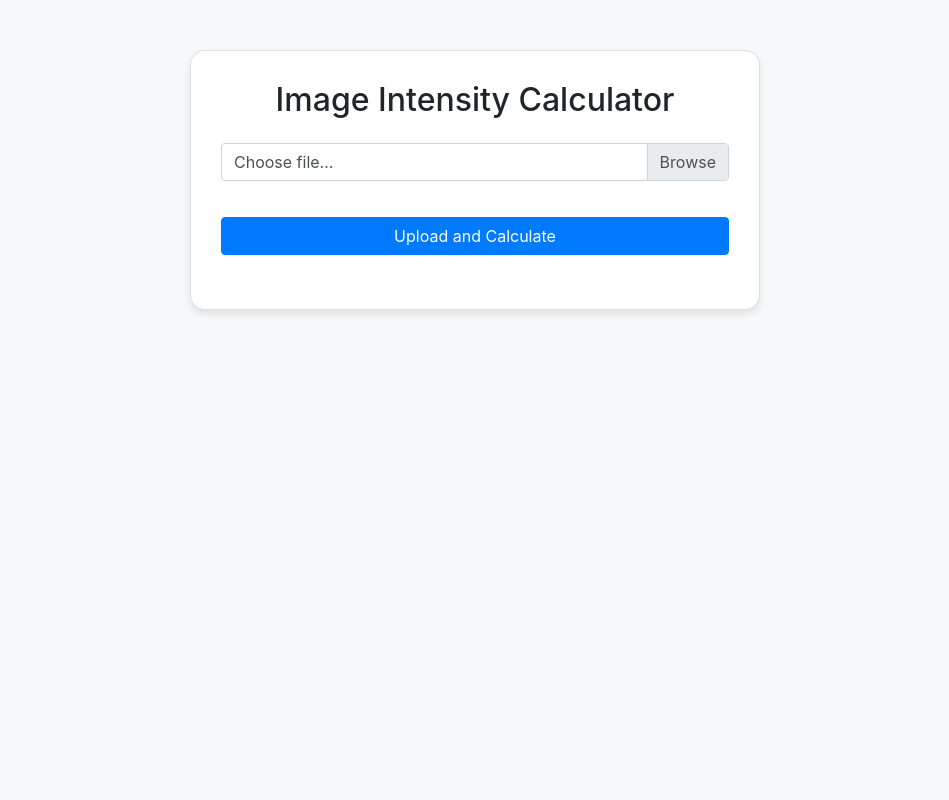
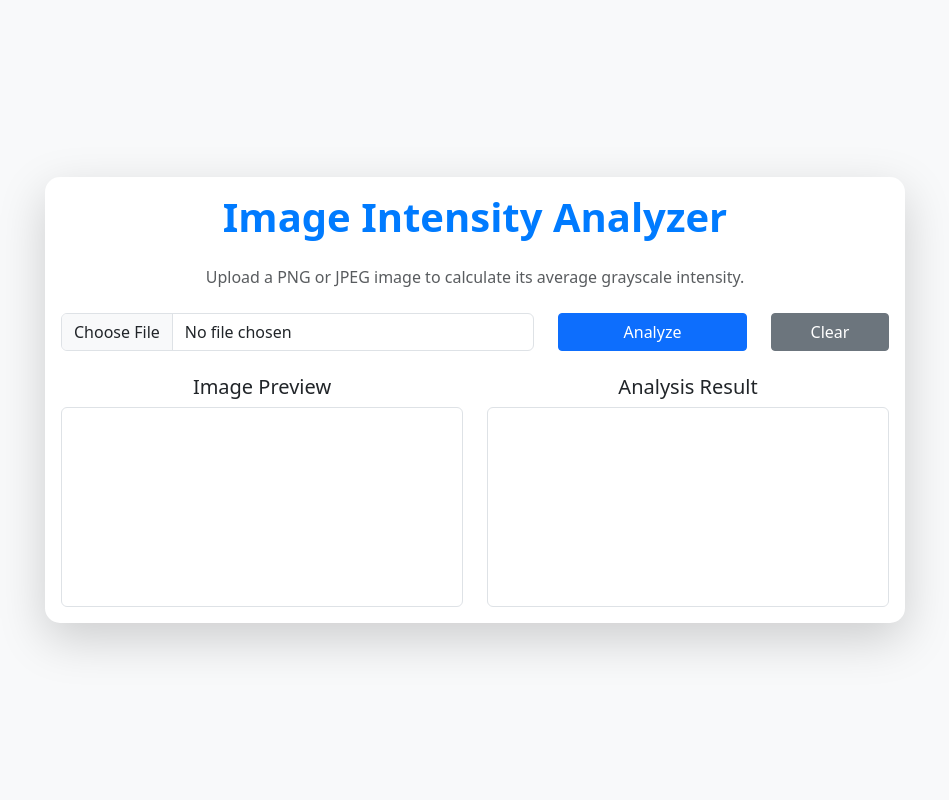
Before and after one commit to hornpondbrook/image.intensity.service, a Flask app: page / in a window 1280 px wide. Shown: the whole page, without its empty margins (165-1114 px from the left). Run offline with Flask 3, Linux system fonts and the light colour scheme; some libraries are stand-ins or nearby versions.

Commit message:
feat: Improve web interface UI and fix frontend issues
- Refactored UI layout in index.html for better organization.
- Implemented client-side file type validation.
- Enhanced error display with dismissible alerts.
- Removed progress bar, relying on button spinner for feedback.
- Adjusted button and input field sizing for consistent appearance.
- Updated README.md to reflect new features and UI changes.

```diff
--- a/src/app.py
+++ b/src/app.py
@@ -40,7 +40,7 @@ def setup_logging(app):
 
 def create_app():
     """Create and configure the Flask application."""
-    app = Flask(__name__, template_folder='../templates')
+    app = Flask(__name__, template_folder='../templates', static_folder='../static', static_url_path='/static')
 
     # --- Configuration ---
     # Load configuration from environment variable (e.g., 'development', 'production')
--- /dev/null
+++ b/static/css/style.css
@@ -0,0 +1,73 @@
+body {
+    background-color: #f8f9fa;
+    display: flex;
+    justify-content: center;
+    align-items: center;
+    min-height: 100vh;
+    margin: 0;
+}
+
+.container {
+    max-width: 900px; /* Increased width */
+    padding: 20px;
+}
+
+.card {
+    border-radius: 15px;
+    overflow: hidden;
+}
+
+.card-title {
+    color: #007bff;
+    font-weight: bold;
+}
+
+#preview-container {
+    text-align: center;
+    /* Removed margin-bottom: 20px; as it's now in a grid row */
+}
+
+#result {
+    /* Added styling to match preview-container */
+    text-align: center;
+    padding: 10px;
+    border: 1px solid #dee2e6;
+    border-radius: 8px;
+    min-height: 200px;
+    overflow-y: auto; /* Add scroll for long results */
+}
+
+#preview-image {
+    max-width: 100%;
+    height: auto;
+    border-radius: 8px;
+    box-shadow: 0 4px 8px rgba(0, 0, 0, 0.1);
+}
+
+.progress {
+    height: 25px;
+    border-radius: 5px;
+}
+
+.alert {
+    border-radius: 8px;
+}
+
+.alert-danger {
+    background-color: #f8d7da;
+    color: #721c24;
+    border-color: #f5c6cb;
+}
+
+.alert-success {
+    background-color: #d4edda;
+    color: #155724;
+    border-color: #c3e6cb;
+}
+
+.btn-match-input {
+    padding: .375rem .75rem; /* Matches default form-control padding */
+    font-size: 1rem; /* Matches default form-control font-size */
+    line-height: 1.5; /* Matches default form-control line-height */
+    border-radius: .25rem; /* Matches default form-control border-radius */
+}
--- /dev/null
+++ b/static/js/main.js
@@ -0,0 +1,120 @@
+document.addEventListener('DOMContentLoaded', () => {
+    const imageInput = document.getElementById('image-input');
+    const previewContainer = document.getElementById('preview-container');
+    const resultDiv = document.getElementById('result');
+    const spinner = document.querySelector('.spinner-border');
+    const uploadForm = document.getElementById('upload-form');
+    const analyzeButton = document.getElementById('analyze-button');
+    const clearButton = document.getElementById('clear-button');
+
+    imageInput.addEventListener('change', (e) => {
+        const file = e.target.files[0];
+        if (file) {
+            // Client-side file type validation
+            const allowedTypes = ['image/png', 'image/jpeg'];
+            if (!allowedTypes.includes(file.type)) {
+                displayError('Invalid file type. Please upload a PNG or JPEG image.');
+                // Do not clear the input here, let the user see the invalid file selected
+                previewContainer.innerHTML = '';
+                return;
+            }
+
+            const reader = new FileReader();
+            reader.onload = (event) => {
+                previewContainer.innerHTML = `<img src="${event.target.result}" id="preview-image" alt="Image Preview">`;
+            };
+            reader.readAsDataURL(file);
+            resultDiv.innerHTML = '';
+        } else {
+            previewContainer.innerHTML = '';
+        }
+    });
+
+    clearButton.addEventListener('click', () => {
+        uploadForm.reset();
+        previewContainer.innerHTML = '';
+        resultDiv.innerHTML = '';
+        analyzeButton.disabled = false;
+        analyzeButton.innerHTML = '<span class="spinner-border spinner-border-sm" role="status" aria-hidden="true" style="display: none;"></span> Analyze';
+    });
+
+    uploadForm.addEventListener('submit', (e) => {
+        e.preventDefault();
+        console.log('Form submitted.');
+
+        const file = imageInput.files[0];
+        if (!file) {
+            displayError('Please select a file.');
+            console.log('No file selected.');
+            return;
+        }
+
+        console.log('File selected:', file.name, file.type);
+
+        const formData = new FormData();
+        formData.append('image', file);
+        console.log('FormData prepared.');
+
+        spinner.style.display = 'block';
+        analyzeButton.disabled = true;
+        analyzeButton.innerHTML = '<span class="spinner-border spinner-border-sm" role="status" aria-hidden="true"></span> Analyzing...';
+        resultDiv.innerHTML = '';
+
+        const xhr = new XMLHttpRequest();
+        xhr.open('POST', '/intensity', true);
+        console.log('XHR opened.');
+
+        xhr.onload = () => {
+            console.log('XHR onload event fired. Status:', xhr.status);
+            spinner.style.display = 'none';
+            analyzeButton.disabled = false;
+            analyzeButton.innerHTML = '<span class="spinner-border spinner-border-sm" role="status" aria-hidden="true" style="display: none;"></span> Analyze';
+
+            try {
+                const data = JSON.parse(xhr.responseText);
+                console.log('Response data:', data);
+                if (xhr.status >= 200 && xhr.status < 300) {
+                    displayResult(data);
+                } else {
+                    displayError(data.error);
+                }
+            } catch (error) {
+                console.error('Error parsing JSON response:', error);
+                displayError('An unexpected error occurred.');
+            }
+        };
+
+        xhr.onerror = () => {
+            console.error('XHR onerror event fired.');
+            spinner.style.display = 'none';
+            displayError('An error occurred during the upload.');
+        };
+
+        xhr.send(formData);
+        console.log('XHR send called.');
+    });
+
+    function displayResult(data) {
+        resultDiv.innerHTML = `
+            <div class="alert alert-success">
+                <h5 class="alert-heading">Analysis Complete</h5>
+                <hr>
+                <p><strong>Filename:</strong> ${data.filename}</p>
+                <p><strong>Average Intensity:</strong> ${data.average_intensity}</p>
+                <p><strong>Image Dimensions:</strong> ${data.image_size[0]} x ${data.image_size[1]} pixels</p>
+                <p><strong>Total Pixels:</strong> ${data.pixel_count.toLocaleString()}</p>
+                <p><strong>Original Mode:</strong> ${data.original_mode}</p>
+            </div>
+        `;
+    }
+
+    function displayError(message) {
+        console.error('Displaying error:', message);
+        resultDiv.innerHTML = `
+            <div class="alert alert-danger alert-dismissible fade show" role="alert">
+                <strong>Error:</strong> ${message}
+                <button type="button" class="btn-close" data-bs-dismiss="alert" aria-label="Close"></button>
+            </div>
+        `;
+    }
+});
--- a/templates/index.html
+++ b/templates/index.html
@@ -3,125 +3,50 @@
 <head>
     <meta charset="UTF-8">
     <meta name="viewport" content="width=device-width, initial-scale=1.0">
-    <title>Image Intensity Calculator</title>
-    <link rel="stylesheet" href="https://stackpath.bootstrapcdn.com/bootstrap/4.5.2/css/bootstrap.min.css">
-    <style>
-        body {
-            background-color: #f8f9fa;
-        }
-        .container {
-            max-width: 600px;
-            margin-top: 50px;
-        }
-        .card {
-            padding: 30px;
-            border-radius: 15px;
-            box-shadow: 0 4px 8px rgba(0,0,0,0.1);
-        }
-        .spinner-border {
-            display: none;
-        }
-        #preview-container {
-            margin-top: 20px;
-            text-align: center;
-        }
-        #preview-image {
-            max-width: 100%;
-            max-height: 300px;
-            border-radius: 5px;
-            border: 1px solid #ddd;
-        }
-    </style>
+    <title>Image Intensity Analyzer</title>
+    <link href="https://cdn.jsdelivr.net/npm/bootstrap@5.3.0/dist/css/bootstrap.min.css" rel="stylesheet">
+    <link rel="stylesheet" href="/static/css/style.css">
 </head>
 <body>
     <div class="container">
-        <div class="card">
-            <h2 class="text-center mb-4">Image Intensity Calculator</h2>
-            <form id="upload-form">
-                <div class="custom-file mb-3">
-                    <input type="file" class="custom-file-input" id="image-input" name="image" accept="image/png">
-                    <label class="custom-file-label" for="image-input">Choose file...</label>
-                </div>
-                <div id="preview-container"></div>
-                <button type="submit" class="btn btn-primary btn-block mt-3">Upload and Calculate</button>
-            </form>
-            <div class="spinner-border text-primary mt-4" role="status">
-                <span class="sr-only">Loading...</span>
+        <div class="card shadow-lg border-0">
+            <div class="card-body">
+                <h1 class="card-title text-center mb-4">Image Intensity Analyzer</h1>
+                <p class="card-text text-center text-muted mb-4">
+                    Upload a PNG or JPEG image to calculate its average grayscale intensity.
+                </p>
+                <form id="upload-form" novalidate>
+                    <div class="row mb-3 align-items-center">
+                        <div class="col-md-7">
+                            <input type="file" class="form-control" id="image-input" name="image" accept="image/png,image/jpeg" required placeholder="Choose image file">
+                        </div>
+                        <div class="col-md-3">
+                            <button type="submit" class="btn btn-primary btn-lg w-100 btn-match-input" id="analyze-button">
+                                <span class="spinner-border spinner-border-sm" role="status" aria-hidden="true" style="display: none;"></span>
+                                Analyze
+                        </button>
+                        </div>
+                        <div class="col-md-2">
+                            <button type="button" class="btn btn-secondary btn-lg w-100 btn-match-input" id="clear-button">Clear</button>
+                        </div>
+                    </div>
+
+                    <div class="row mt-4">
+                        <div class="col-md-6">
+                            <h5 class="text-center">Image Preview</h5>
+                            <div id="preview-container" class="border p-2 rounded text-center" style="min-height: 200px;"></div>
+                        </div>
+                        <div class="col-md-6">
+                            <h5 class="text-center">Analysis Result</h5>
+                            <div id="result" class="border p-2 rounded" style="min-height: 200px;"></div>
+                        </div>
+                    </div>
+                </form>
             </div>
-            <div id="result" class="mt-4"></div>
         </div>
     </div>
 
-    <script>
-        const imageInput = document.getElementById('image-input');
-        const previewContainer = document.getElementById('preview-container');
-        const resultDiv = document.getElementById('result');
-        const spinner = document.querySelector('.spinner-border');
-        const uploadForm = document.getElementById('upload-form');
-        const customFileLabel = document.querySelector('.custom-file-label');
-
-        imageInput.addEventListener('change', function(e) {
-            const file = e.target.files[0];
-            if (file) {
-                // Update the label
-                customFileLabel.innerText = file.name;
-
-                // Show preview
-                const reader = new FileReader();
-                reader.onload = function(event) {
-                    previewContainer.innerHTML = `<img src="${event.target.result}" id="preview-image" alt="Image Preview">`;
-                }
-                reader.readAsDataURL(file);
-                resultDiv.innerHTML = ''; // Clear previous results
-            } else {
-                customFileLabel.innerText = 'Choose file...';
-                previewContainer.innerHTML = '';
-            }
-        });
-
-        uploadForm.addEventListener('submit', async function(e) {
-            e.preventDefault();
-
-            const file = imageInput.files[0];
-
-            if (!file) {
-                resultDiv.innerHTML = `<div class="alert alert-danger">Please select a file.</div>`;
-                return;
-            }
-
-            const formData = new FormData();
-            formData.append('image', file);
-
-            spinner.style.display = 'block';
-            resultDiv.innerHTML = '';
-
-            try {
-                const response = await fetch('/intensity', {
-                    method: 'POST',
-                    body: formData
-                });
-
-                const data = await response.json();
-
-                if (response.ok) {
-                    resultDiv.innerHTML = `
-                        <div class="alert alert-success">
-                            <h5>Results:</h5>
-                            <p><strong>Filename:</strong> ${data.filename}</p>
-                            <p><strong>Average Intensity:</strong> ${data.average_intensity}</p>
-                            <p><strong>Image Size:</strong> ${data.image_size[0]} x ${data.image_size[1]}</p>
-                            <p><strong>Pixel Count:</strong> ${data.pixel_count}</p>
-                        </div>
-                    `;
-                } else {
-                    resultDiv.innerHTML = `<div class="alert alert-danger">Error: ${data.error}</div>`;
-                }
-            } catch (error) {
-                resultDiv.innerHTML = `<div class="alert alert-danger">An unexpected error occurred.</div>`;
-            } finally {
-                spinner.style.display = 'none';
-            }
-        });
-    </script>
+    <script src="https://cdn.jsdelivr.net/npm/bootstrap@5.3.0/dist/js/bootstrap.bundle.min.js"></script>
+    <script src="/static/js/main.js"></script>
 </body>
 </html>
```
Also changed, not shown: README.md.
